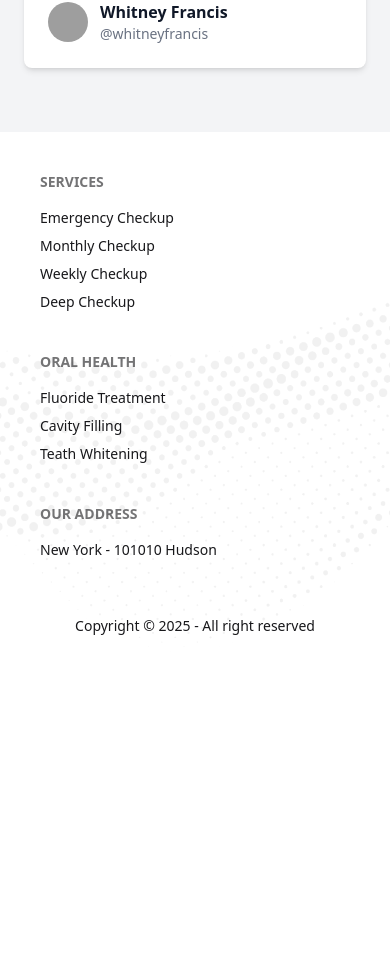
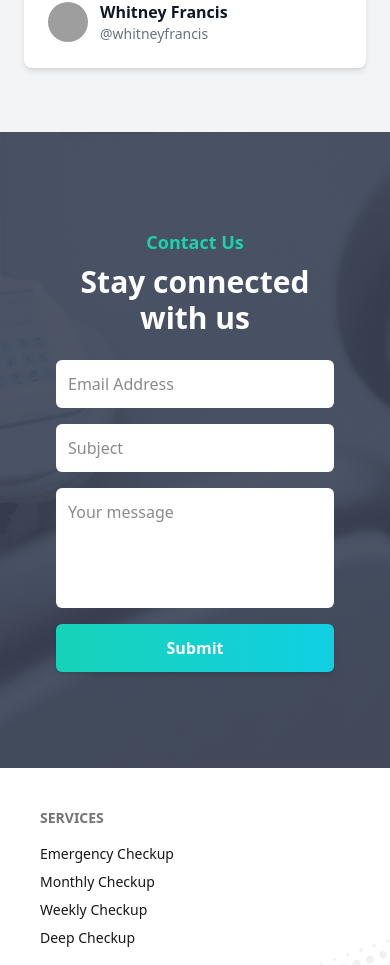
Before and after one commit to Ahammad204/doctor-portal-client-side, a React (Vite) app: page / in a window 390 px wide. Shown: the part 5958-6923 px from the top of the page. Before the commit the page ends 6610 px from the top, so only its background shows below. Built offline with nearby package versions, Linux system fonts and the light colour scheme; grey boxes are pictures that could not be loaded.

Commit message:
responsive contact us section

```diff
--- /dev/null
+++ b/src/Pages/Home/ContactsUs/ContactUs.jsx
@@ -0,0 +1,58 @@
+import React from 'react';
+
+const ContactUs = () => {
+    return (
+        <div
+          className="bg-cover bg-center bg-no-repeat py-16 px-6 flex justify-center items-center"
+          style={{ backgroundImage: "url('/assets/images/appointment.png')" }}
+        >
+          <div className=" bg-opacity-60 p-8 md:p-12 rounded-lg w-full max-w-lg">
+            {/* Title Section */}
+            <div className="text-center text-white">
+              <p className="text-[#19D3AE] font-bold text-lg">Contact Us</p>
+              <h2 className="text-3xl md:text-4xl font-semibold mt-2">
+                Stay connected with us
+              </h2>
+            </div>
+
+            {/* Contact Form */}
+            <form className="mt-6 flex flex-col gap-4">
+              {/* Email Field */}
+              <input
+                type="email"
+                placeholder="Email Address"
+                className="w-full p-3 rounded-md bg-white outline-none"
+              />
+
+              {/* Subject Field */}
+              <input
+                type="text"
+                placeholder="Subject"
+                className="w-full p-3 rounded-md bg-white outline-none"
+              />
+
+              {/* Message Field */}
+              <textarea
+                placeholder="Your message"
+                rows="4"
+                className="w-full p-3 rounded-md bg-white outline-none resize-none"
+              ></textarea>
+
+              {/* Submit Button */}
+              <button
+                type="submit"
+                className="w-full py-3 text-white font-semibold rounded-md shadow-md cursor-pointer"
+                style={{
+                  background:
+                    "linear-gradient(90deg, rgb(25, 211, 174) -22.5%, rgb(15, 207, 236) 120.833%)",
+                }}
+              >
+                Submit
+              </button>
+            </form>
+          </div>
+        </div>
+      );
+};
+
+export default ContactUs;
--- a/src/Pages/Home/Home/Home.jsx
+++ b/src/Pages/Home/Home/Home.jsx
@@ -1,6 +1,7 @@
 import Appointment from "../appointment/Appointment";
 import Banner from "../Banner/Banner";
 import ContactCard from "../ContactCard/ContactCard";
+import ContactUs from "../ContactsUs/ContactUs";
 import ServiceCard from "../ServiceCard/ServiceCard";
 import Terms from "../Terms/Terms";
 import Testimonial from "../Testimonial/Testimonial";
@@ -14,6 +15,7 @@ const Home = () => {
     <Terms></Terms>
     <Appointment></Appointment>
     <Testimonial></Testimonial>
+    <ContactUs></ContactUs>
 
     </div>
   );
```
